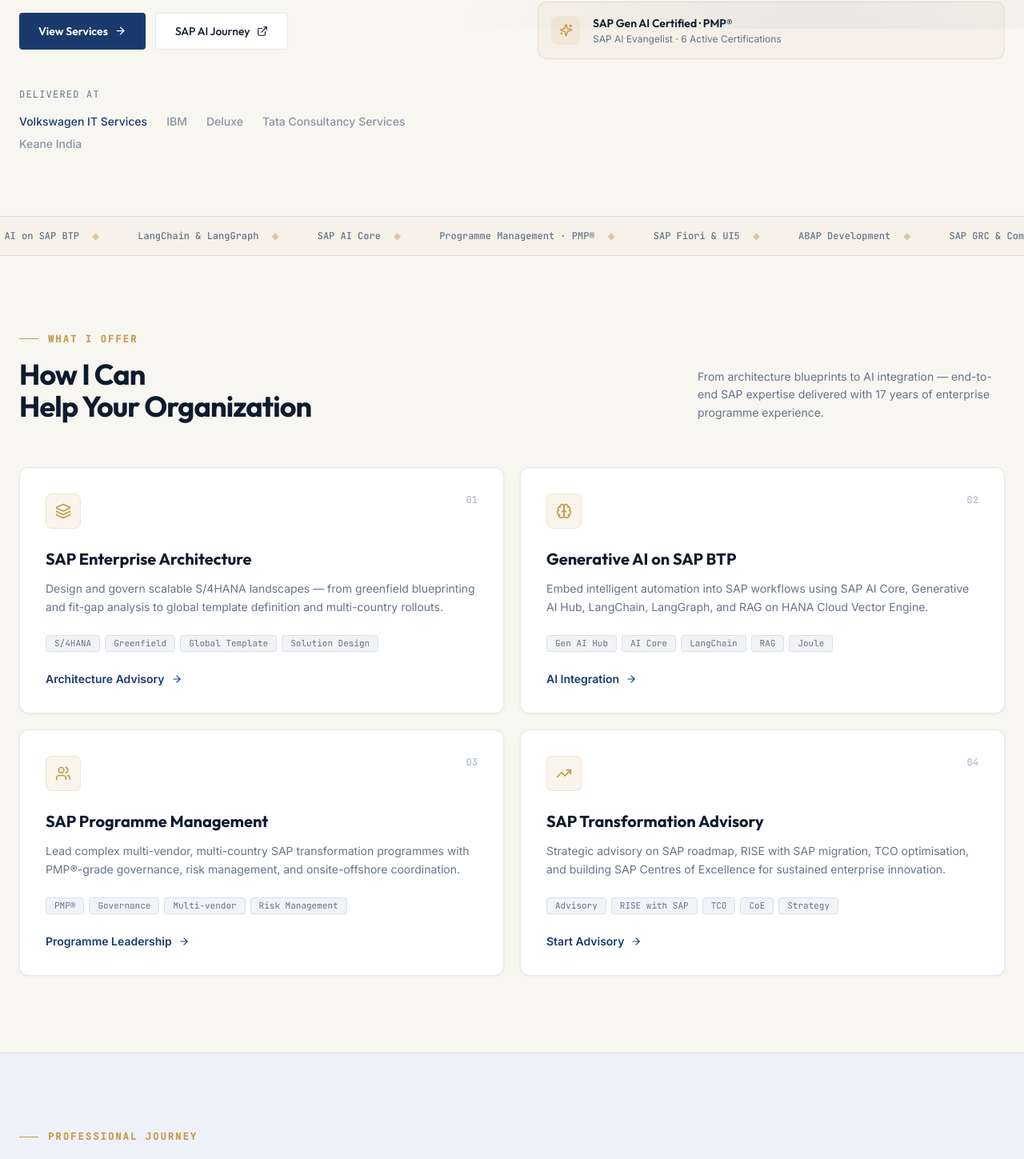
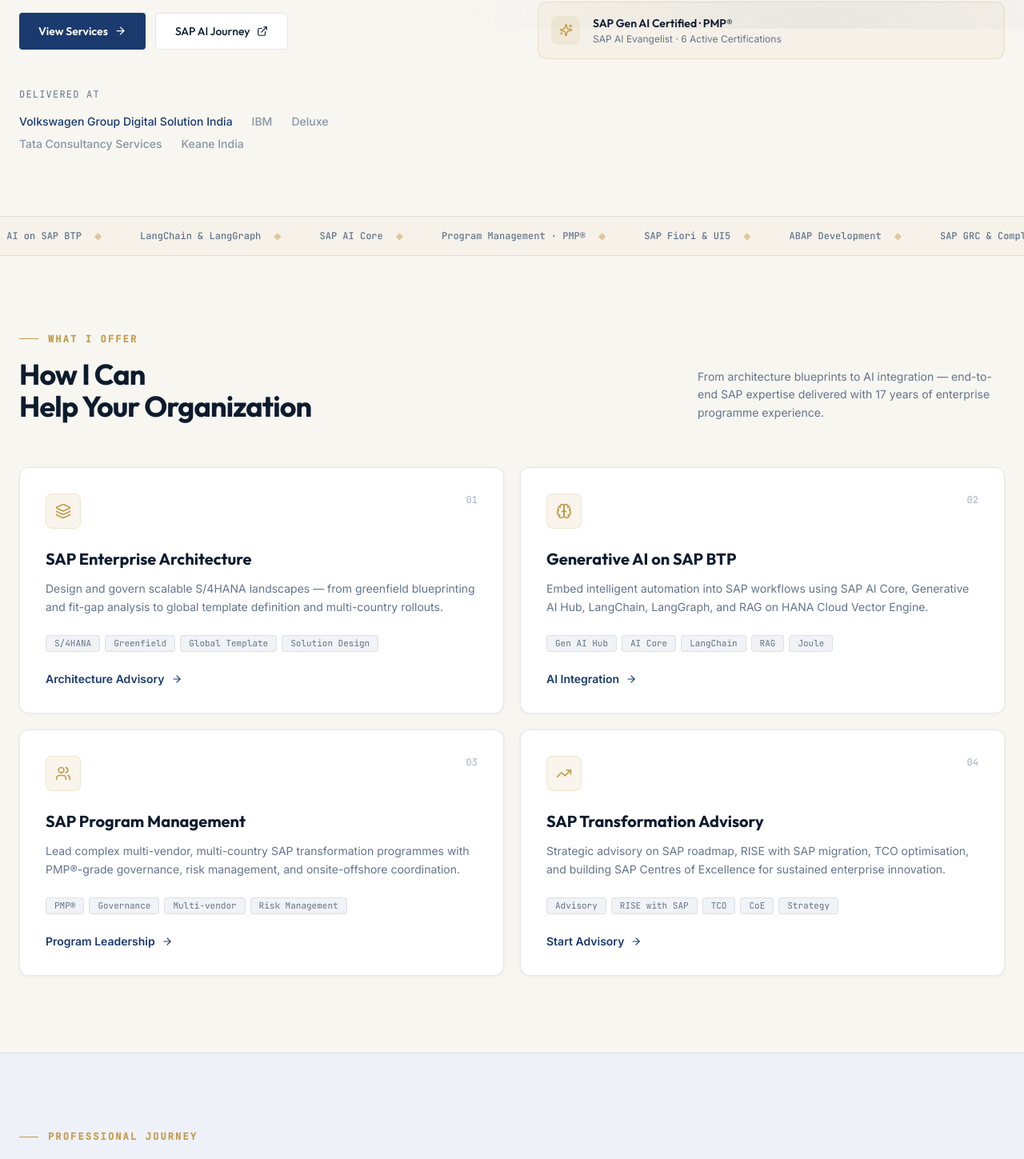
Before and after one commit to sandeeprawatabap-cell/sandeeprawat-portfolio, a React (Vite) app: page / in a window 1280 px wide. Shown: the part 764-2213 px from the top of the page at 80% size. Built offline with nearby package versions, Linux system fonts and the light colour scheme.

Commit message:
Update enterprise clients count, Volkswagen company name, fix Programme spelling

```diff
--- a/src/app/App.tsx
+++ b/src/app/App.tsx
@@ -36,7 +36,7 @@ const STATS = [
   { label: "Years Experience", value: "17+" },
   { label: "SAP Implementations", value: "15+" },
   { label: "Countries Served", value: "12" },
-  { label: "Enterprise Clients", value: "60+" },
+  { label: "Enterprise Clients", value: "17+" },
 ];
 
 const TICKER_ITEMS = [
@@ -45,7 +45,7 @@ const TICKER_ITEMS = [
   "Generative AI on SAP BTP",
   "LangChain & LangGraph",
   "SAP AI Core",
-  "Programme Management · PMP®",
+  "Program Management · PMP®",
   "SAP Fiori & UI5",
   "ABAP Development",
   "SAP GRC & Compliance",
@@ -57,7 +57,7 @@ const TICKER_ITEMS = [
 ];
 
 const TRUSTED_AT = [
-  "Volkswagen IT Services",
+  "Volkswagen Group Digital Solution India",
   "IBM",
   "Deluxe",
   "Tata Consultancy Services",
@@ -81,10 +81,10 @@ const SERVICES = [
   },
   {
     icon: Users,
-    title: "SAP Programme Management",
+    title: "SAP Program Management",
     desc: "Lead complex multi-vendor, multi-country SAP transformation programmes with PMP®-grade governance, risk management, and onsite-offshore coordination.",
     tags: ["PMP®", "Governance", "Multi-vendor", "Risk Management"],
-    cta: "Programme Leadership",
+    cta: "Program Leadership",
   },
   {
     icon: TrendingUp,
@@ -131,7 +131,7 @@ const ROADMAP = [
   {
     year: "2020",
     role: "SAP AI Evangelist | SAP Enterprise Architect",
-    company: "Volkswagen IT Services India",
+    company: "Volkswagen Group Digital Solution India",
     location: "Pune, India",
     desc: "Leading SAP transformation programmes for Volkswagen Group as SAP AI Evangelist and Enterprise Architect. Driving S/4HANA adoption, Generative AI integration on SAP BTP, and enterprise architecture strategy across the global Volkswagen landscape.",
     tags: ["S/4HANA", "SAP AI Evangelist", "SAP Enterprise Architect", "Automotive"],
@@ -230,7 +230,7 @@ const ACHIEVEMENTS = [
   {
     icon: TrendingUp,
     title: "S/4HANA Greenfield Transformation",
-    company: "Volkswagen IT Services — Automotive",
+    company: "Volkswagen Group Digital Solution India — Automotive",
     desc: "Leading end-to-end SAP S/4HANA transformation at Volkswagen Group as SAP AI Evangelist and Enterprise Architect — governance, architecture, and multi-team delivery.",
     impact: "On-time delivery, zero disruption",
   },
```
